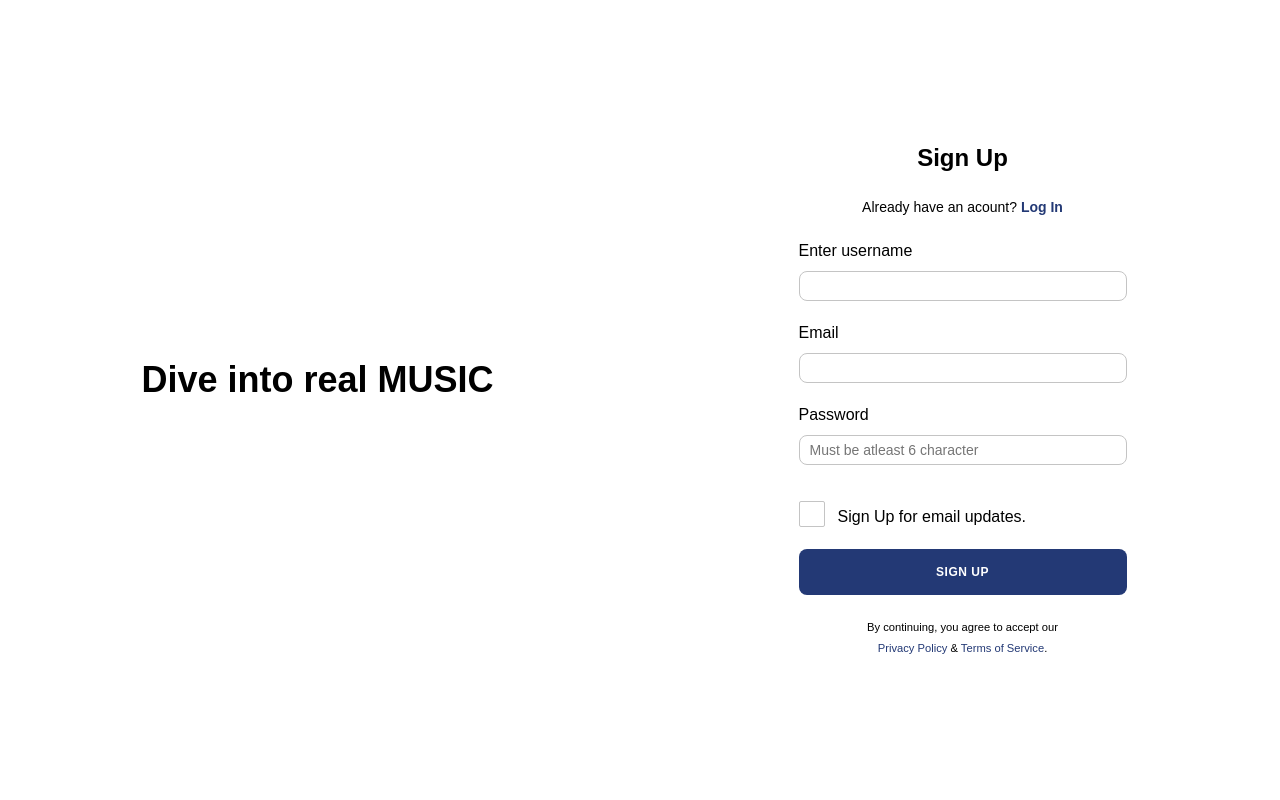
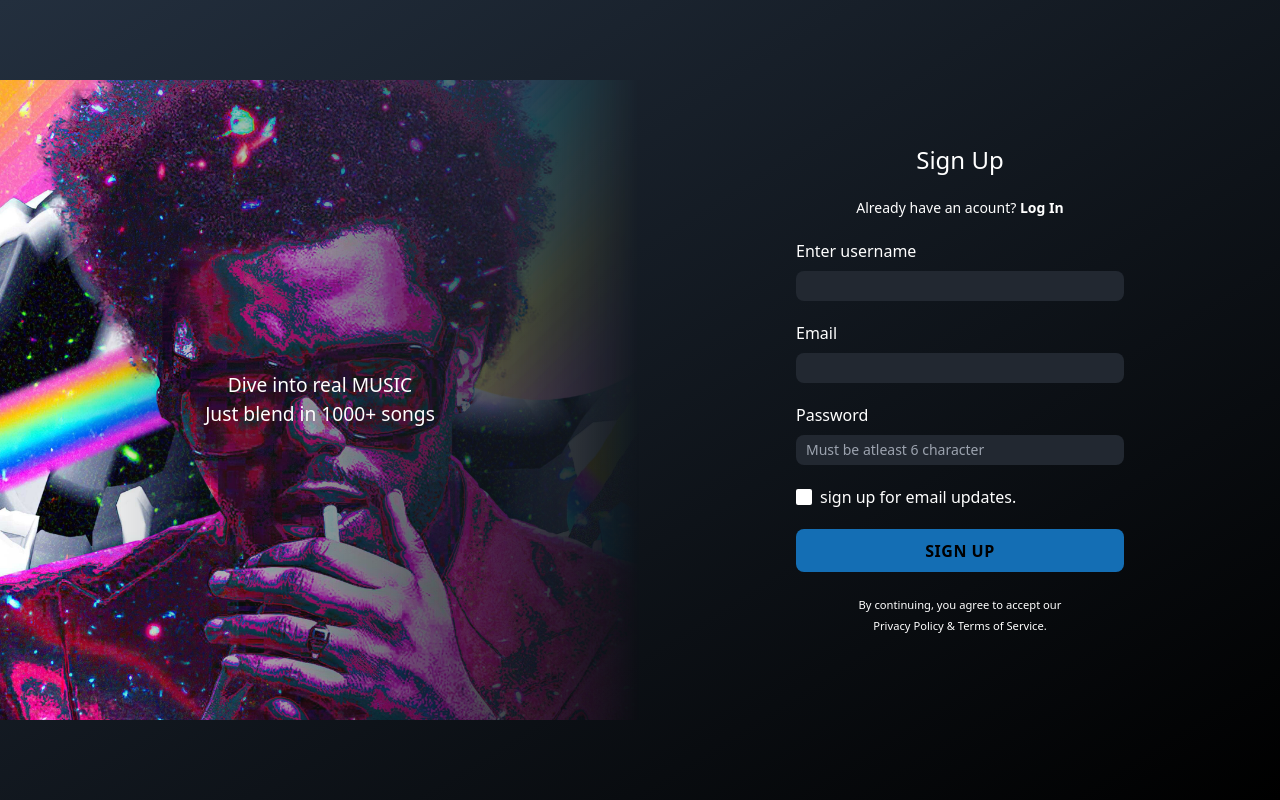
Before and after one commit to PrathameshLl/music-player, a Django app: template src/templates/authentication/signup.html in a window 1280 px wide. Run offline with Django 3.2, Linux system fonts and the light colour scheme; the template is opened without the code that fills it, so the values that code supplies are empty.

Commit message:
changes in signin and signup page

```diff
--- a/src/static/authentication/css/signup_in.css
+++ b/src/static/authentication/css/signup_in.css
@@ -1,29 +1,20 @@
 :root {
-    font-size: 100%;
-    font-size: 16px;
     line-height: 1.5;
-    --primary-blue: #233975;
+    --primary-blue: #146eb4;
 }
-body {
-    padding: 0%;
-    margin: 0%;
-    font-family: 'Montserrat', sans-serif;
-    font-weight: 500;
-    box-sizing: border-box;
-}
+
+
+
 h1 {
     font-size: 2.25rem;
     font-weight: 700;
 }
-h2 {
-    font-size: 1.5rem;
-    font-weight: 700;
-}
 a {
     text-decoration: none;
-    color: var(--primary-blue);
+    color: white;
 }
 a:hover {
+    color: var(--primary-blue);
     text-decoration: underline;
 }
 .small {
@@ -34,7 +25,6 @@ a:hover {
     min-height: 100vh;
     display: grid;
     grid-template-columns: 1fr 1fr;
-    gap: 10px;
     align-items: center;
 }
 .left{
@@ -45,21 +35,20 @@ a:hover {
     justify-content: center;
     align-items: center;
 }
-.left {
-    background: linear-gradient(rgba(0, 0, 0,), rgba(0, 0, 0, 0.5)),url('weeknd.jpg');
-    background-size: cover;
-}
+
 .left .copy {
-    color: white;
     text-align: center;
     -webkit-font-smoothing: antialiased;
     -moz-osx-font-smoothing: grayscale;
+    color:white;
+    font-size: 1.2rem;
+    text-shadow: black;
 }
 .left p {
     font-weight: 400;
 }
 .right .copy {
-    color: black;
+    color: white;
     text-align: center;
 }
 .right .copy p {
@@ -71,22 +60,27 @@ a:hover {
 }
 form input{
     display: block;
+    color:white;
     width: 100%;
     height: 30px;
     padding: 10px;
     box-sizing: border-box;
     border-radius: 8px;
-    border: 1px solid #c4c4c4;
     padding: lem;
     margin-bottom: 1.25rem;
     font-size: 0.875rem;
 }
+
+form input:focus{
+    outline: none;
+}
+
 label {
+    color: white;
     display: block;
     margin-bottom: 0.5rem;
     font-size: 0.75;
 }
-
 
 
 .checkbox-container input {
@@ -94,63 +88,41 @@ label {
     opacity: 0;
     cursor: pointer;
     height: 0;
-
     width: 0;
 }
+
 .checkbox-container {
     display: flex;
     position: relative;
-    padding-left: 2rem;
     cursor: pointer;
     user-select: none;
     margin: 0 0 1.25rem 0;
+    align-items: center;
 }
+
 .checkbox-container input:checked~.checkmark {
     background-color: var(--primary-blue);
     border: 1px solid var(--primary-blue);
 }
 .checkmark {
-    position: absolute;
-    width: 24px;
-    height: 24px;
+    width: 16px;
+    height: 16px;
     background: white;
-    border: 1px solid #c4c4c4;
     border-radius: 2px;
-    top: -4px;
-    left: 0;
-}
-.checkmark:after {
-    content: "";
-    position: absolute;
-    display: none;
-}
-.checkbox-container input:checked~.checkmark:after {
-    display: block;
-}
-.checkbox-container .checkmark:after {
-    border: solid white;
-    border-width: 0 3px 3px 0;
-    width: 5px;
-    height: 10px;
-    left: 8px;
-    top: 4px;
-    transform: rotate(45deg);
 }
 .signup-btn {
     display: block;
     width: 100%;
-    background: var(--primary-blue);
-    color: white;
     font-weight: 700;
     border: none;
-    padding: 1rem;
+    padding: 0.60rem;
     border-radius: 8px;
-    font-size: 0.75rem;
+    font-size: 1rem;
     text-transform: uppercase;
     letter-spacing: 0.5px;
 }
 .signup-btn:hover {
-    background: #2c4893;
+    background: var(--primary-blue);
     cursor: pointer;
 }
 @media screen and (max-width: 900px) {
@@ -158,13 +130,6 @@ label {
         display: grid;
         grid-template-columns: 1fr;
     }
-    .left
-    .right {
-        display: flex;
-        width: 50%;
-        height: auto;
-    }
-
 }
 
 .py{
@@ -172,7 +137,7 @@ label {
 }
 
 .copy h1{
-    color: black;
+    color: white;
 }
 
 .email{
--- /dev/null
+++ b/src/static/authentication/js/signin_out.js
@@ -0,0 +1 @@
+// $("#left-section").css("background-image",`url(${image_url})`);
--- a/src/static/tailwindcss/music_player.css
+++ b/src/static/tailwindcss/music_player.css
@@ -595,6 +595,10 @@ video {
   top: 0px;
 }
 
+.-z-10 {
+  z-index: -10;
+}
+
 .z-10 {
   z-index: 10;
 }
@@ -625,6 +629,11 @@ video {
   margin-right: 1.5rem;
 }
 
+.my-12 {
+  margin-top: 3rem;
+  margin-bottom: 3rem;
+}
+
 .my-2 {
   margin-top: 0.5rem;
   margin-bottom: 0.5rem;
@@ -638,6 +647,10 @@ video {
 .my-6 {
   margin-top: 1.5rem;
   margin-bottom: 1.5rem;
+}
+
+.ml-2 {
+  margin-left: 0.5rem;
 }
 
 .ml-auto {
@@ -921,6 +934,11 @@ video {
   background-color: rgb(20 110 180 / var(--tw-bg-opacity));
 }
 
+.bg-mycolor2-1 {
+  --tw-bg-opacity: 1;
+  background-color: rgb(34 40 49 / var(--tw-bg-opacity));
+}
+
 .bg-mycolor2-2 {
   --tw-bg-opacity: 1;
   background-color: rgb(57 62 70 / var(--tw-bg-opacity));
@@ -955,6 +973,16 @@ video {
 .object-contain {
   -o-object-fit: contain;
      object-fit: contain;
+}
+
+.object-cover {
+  -o-object-fit: cover;
+     object-fit: cover;
+}
+
+.object-fill {
+  -o-object-fit: fill;
+     object-fit: fill;
 }
 
 .p-1 {
@@ -1008,6 +1036,16 @@ video {
   font-family: gotham, sans-serif;
 }
 
+.text-2xl {
+  font-size: 1.5rem;
+  line-height: 2rem;
+}
+
+.text-3xl {
+  font-size: 1.875rem;
+  line-height: 2.25rem;
+}
+
 .text-5xl {
   font-size: 3rem;
   line-height: 1;
@@ -1021,6 +1059,16 @@ video {
 .text-xs {
   font-size: 0.75rem;
   line-height: 1rem;
+}
+
+.text-lg {
+  font-size: 1.125rem;
+  line-height: 1.75rem;
+}
+
+.text-6xl {
+  font-size: 3.75rem;
+  line-height: 1;
 }
 
 .font-bold {
@@ -1045,6 +1093,11 @@ video {
 .text-mycolor2-4 {
   --tw-text-opacity: 1;
   color: rgb(238 238 238 / var(--tw-text-opacity));
+}
+
+.text-white {
+  --tw-text-opacity: 1;
+  color: rgb(255 255 255 / var(--tw-text-opacity));
 }
 
 .opacity-0 {
@@ -1125,6 +1178,31 @@ video {
   display: none;
 }
 
+.gradient-mask-r-10 {
+  -webkit-mask-image: linear-gradient(to right, rgba(0, 0, 0, 1.0) 10%, transparent 100%);
+          mask-image: linear-gradient(to right, rgba(0, 0, 0, 1.0) 10%, transparent 100%);
+}
+
+.gradient-mask-r-20 {
+  -webkit-mask-image: linear-gradient(to right, rgba(0, 0, 0, 1.0) 20%, transparent 100%);
+          mask-image: linear-gradient(to right, rgba(0, 0, 0, 1.0) 20%, transparent 100%);
+}
+
+.gradient-mask-r-30 {
+  -webkit-mask-image: linear-gradient(to right, rgba(0, 0, 0, 1.0) 30%, transparent 100%);
+          mask-image: linear-gradient(to right, rgba(0, 0, 0, 1.0) 30%, transparent 100%);
+}
+
+.gradient-mask-r-50 {
+  -webkit-mask-image: linear-gradient(to right, rgba(0, 0, 0, 1.0) 50%, transparent 100%);
+          mask-image: linear-gradient(to right, rgba(0, 0, 0, 1.0) 50%, transparent 100%);
+}
+
+.gradient-mask-r-60 {
+  -webkit-mask-image: linear-gradient(to right, rgba(0, 0, 0, 1.0) 60%, transparent 100%);
+          mask-image: linear-gradient(to right, rgba(0, 0, 0, 1.0) 60%, transparent 100%);
+}
+
 @font-face {
   font-family: "gotham";
 
@@ -1145,6 +1223,10 @@ video {
 .hover\:bg-mycolor-4:hover {
   --tw-bg-opacity: 1;
   background-color: rgb(20 110 180 / var(--tw-bg-opacity));
+}
+
+.hover\:bg-opacity-80:hover {
+  --tw-bg-opacity: 0.8;
 }
 
 .hover\:stroke-mycolor-4:hover {
--- a/src/templates/authentication/signup.html
+++ b/src/templates/authentication/signup.html
@@ -6,24 +6,30 @@
 	<meta http-equiv="X-UA-Compatible" content="IE=edge">
 	<meta name="viewport" content="width=device-width, initial-scale=1.0">
 	<link rel="stylesheet" href="{% static 'authentication/css/signup_in.css' %}">
+	<link rel="stylesheet" href="{% static 'tailwindcss/music_player.css' %}">
+	<script  src="{% static 'modules/jquery/jquery.js' %}"> </script>
 	<title>Document</title>
 
+	<script>
+		var image_url = "{% static 'authentication/images/weeknd.jpg' %}";
+	</script>
 
 </head>
-<body>
-	<div class="split-screen">
-		<div class="left">
-			<section class="copy">
+<body class="bg-gradient-to-tl scrollbar-none from-mycolor-3 to-mycolor-2">
+	<div class="split-screen overflow-hidden">
+		<div id="left-section" class="relative left h-full object-cover">
+			<img src="{% static 'authentication/images/weeknd.jpg' %}" class="absolute -z-10 gradient-mask-r-10" alt="">
+			<section id="tagline" class="copy">
 				<h1>Dive into real MUSIC</h1>
 				<p>Just blend in 1000+ songs</p>
 			</section>
 		</div>
-		<div class="right">
+		<div class="right h-full">
 			<form method="post" action="/signupuser">
 
 				{% csrf_token %}
 				<section class="copy">
-					<h2>Sign Up</h2>
+					<h2 class="text-2xl">Sign Up</h2>
 					<div class="login-container">
 						<p>Already have an acount? <a href="/signin">
 							<strong>Log In</strong></a></p>
@@ -31,27 +37,27 @@
 				</section>
 				<div class="input-container name">
 					<label for="username">Enter username </label>
-					<input id="fname" class="input-height" name="username" type="text">
+					<input id="fname" class="input-height bg-mycolor2-1" name="username" type="text">
 				</div>
 				<div class="input-container email">
 					<label for="email">Email</label>
-					<input id="email" class="input-height" name="email" type="email">
+					<input id="email" class="input-height bg-mycolor2-1" name="email" type="email">
 				</div>
 				<div class="input-container password">
 					<label for="password">Password</label>
-					<input id="password" class="input-height" name="password" placeholder="Must be atleast 6 character"
+					<input id="password" class="input-height bg-mycolor2-1" name="password" placeholder="Must be atleast 6 character"
 					 type="password">
 					 <i class="far fa-eye-slash"></i>
 				</div>
-				<div class="input-container cta py">
+				<div class="input-container cta">
 					<label class="checkbox-container">
 						<input type="checkbox">
 						<span class="checkmark"></span>
-						Sign Up for email updates.
+						<span class="ml-2">sign up for email updates.</span>
 					</label>
 				</div>
 				<div>
-					<button class="signup-btn" type="submit">Sign Up</button>
+					<button class="signup-btn bg-mycolor-4 hover:bg-opacity-80" type="submit">Sign Up</button>
 					<section class="copy legal">
 						<p><span class="small">By continuing, you agree to accept our <br> <a href="#">Privacy Policy</a>
 						 &amp; <a href="#">Terms of Service</a>.</span></p>
@@ -61,5 +67,6 @@
 			</form>
 		</div>
 	</div>
+	<script src="{% static 'authentication/js/signin_out.js' %}"></script>
 </body>
 </html>
--- a/tailwind.config.js
+++ b/tailwind.config.js
@@ -25,6 +25,7 @@ module.exports = {
     },
   },
   plugins: [
-    require('tailwind-scrollbar')
+    require('tailwind-scrollbar'),
+    require("tailwind-gradient-mask-image"),
   ],
 }
```
Also changed, not shown: src/static/authentication/css/signin.css (+26 -64 lines), src/templates/authentication/signin.html (+14 -9 lines), src/static/authentication/images/weeknd.jpg.
